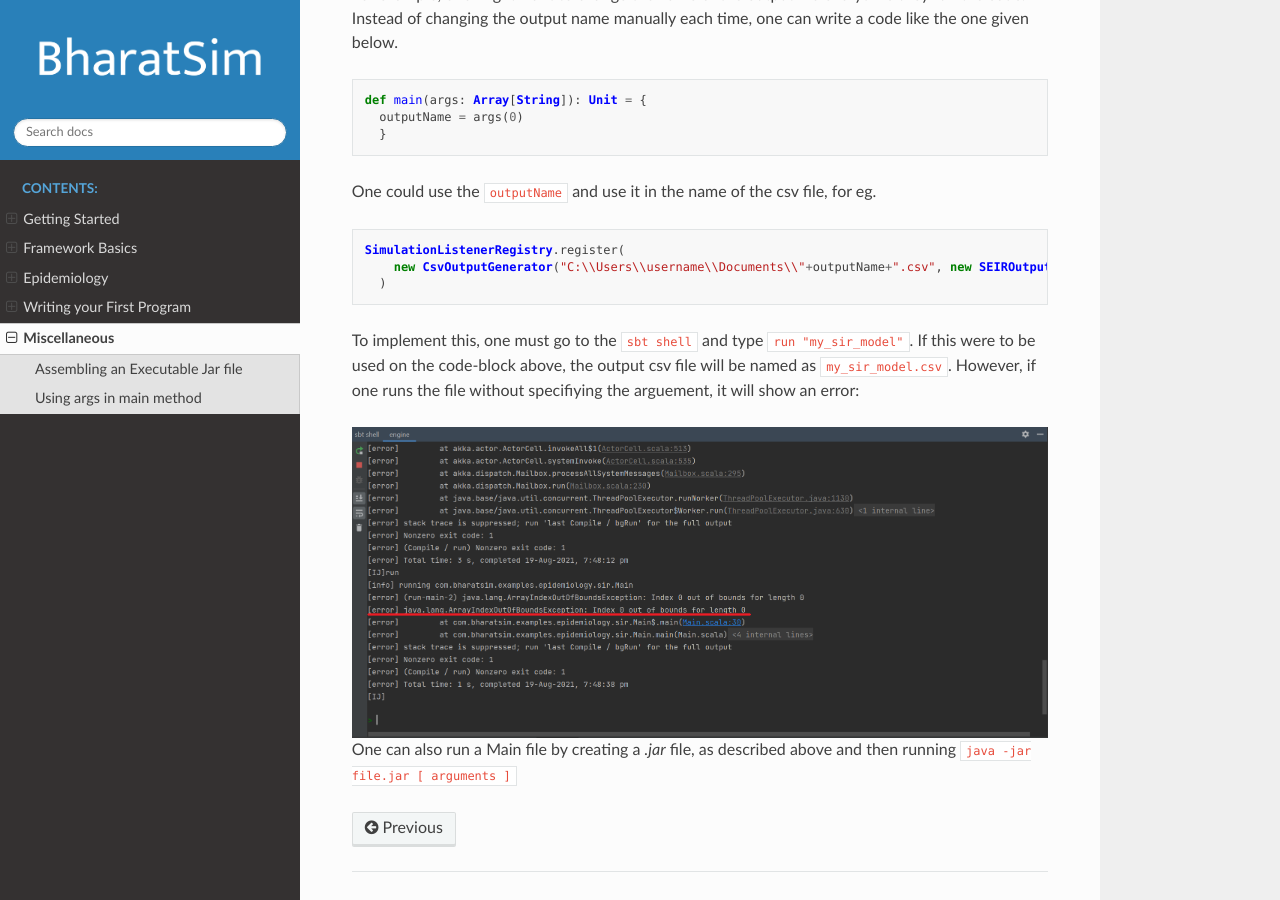
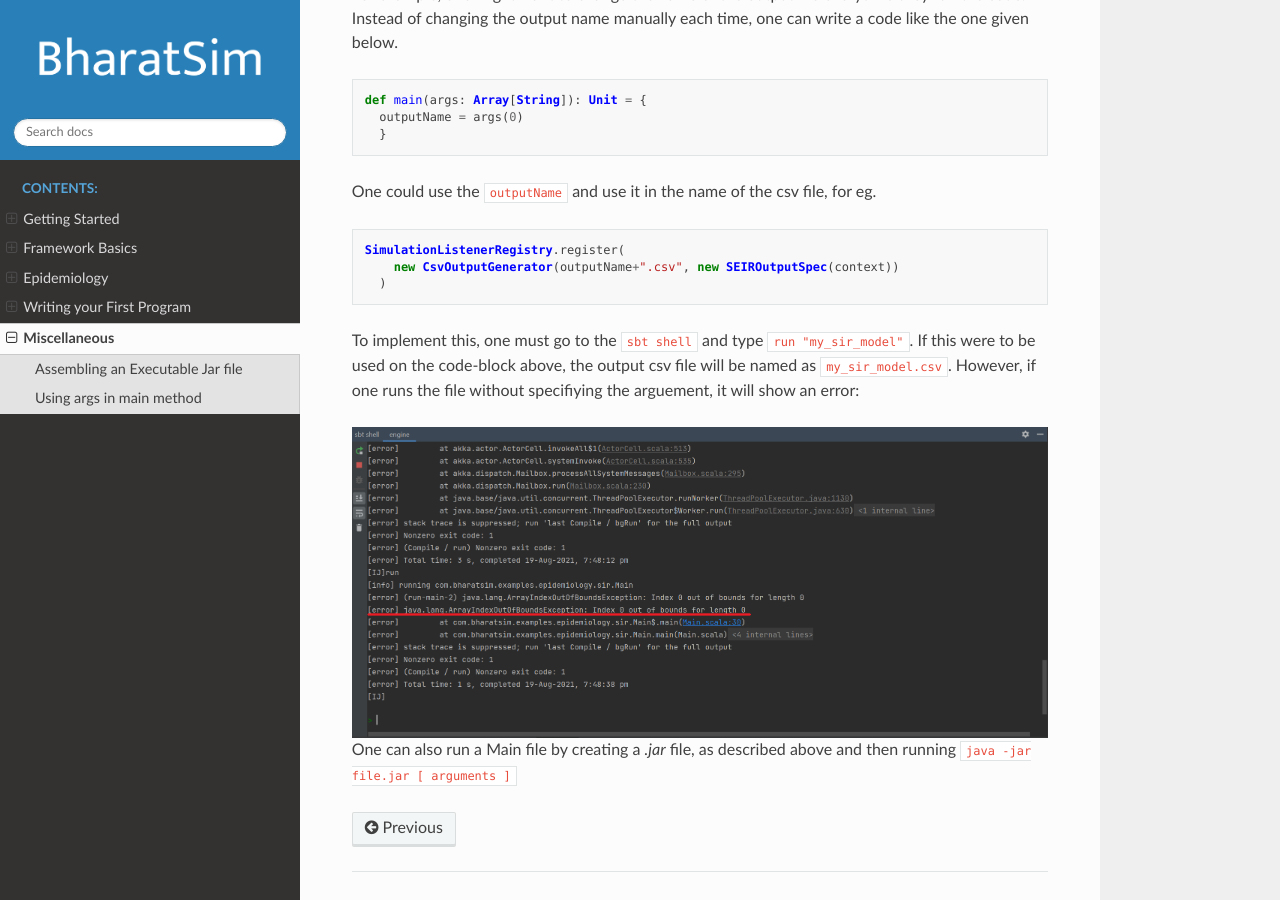
Before and after one commit to aleena-jose/bharatsim-tutorial, a Sphinx documentation site: the page built from source/miscellaneous.rst, in a window 1280 px wide and 900 px high, scrolled down 1956 px. Built offline with Sphinx 7.4.7 and the Read the Docs theme 2.0.0, drawn with Linux system fonts in a browser that asks for light colours.

Commit message:
Simplify file path

```diff
--- a/source/miscellaneous.rst
+++ b/source/miscellaneous.rst
@@ -59,7 +59,7 @@ One could use the ``outputName`` and use it in the name of the csv file, for eg.
 .. code-block:: scala
 
     SimulationListenerRegistry.register(
-        new CsvOutputGenerator("C:\\Users\\username\\Documents\\"+outputName+".csv", new SEIROutputSpec(context))
+        new CsvOutputGenerator(outputName+".csv", new SEIROutputSpec(context))
       )
 
 To implement this, one must go to the ``sbt shell`` and type ``run "my_sir_model"``. If this were to be used on the code-block above, the output csv file will be named as ``my_sir_model.csv``. However, if one runs the file without specifiying the arguement, it will show an error:
```
